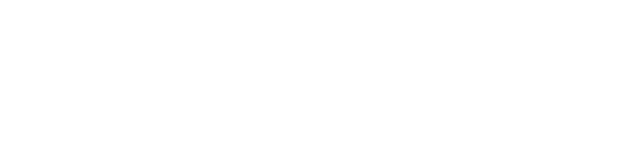
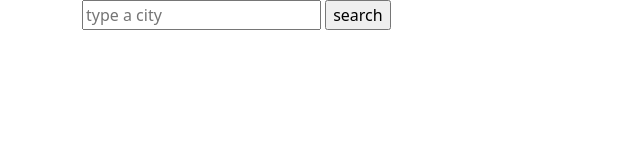
Before and after one commit to LeylaNj/Spicy-weather-app, a plain HTML site: page index.html in a window 1280 px wide. Shown: the whole page, without its empty margins (0-640 px from the left). Drawn offline with nearby package versions, Linux system fonts and the light colour scheme.

Commit message:
add form

```diff
--- a/index.html
+++ b/index.html
@@ -15,6 +15,12 @@
     <title>Spicy weather app</title>
   </head>
   <body>
+    <div class="container">
+      <form>
+        <input type="search" placeholder="type a city" autocomplete="off" />
+        <input type="submit" value="search" />
+      </form>
+    </div>
     <script src="app.js"></script>
   </body>
 </html>
```
